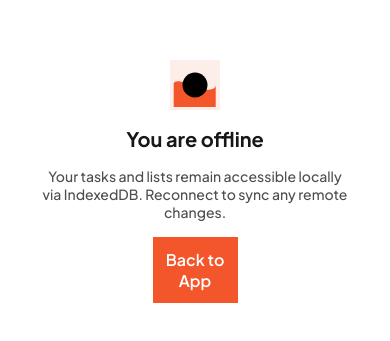
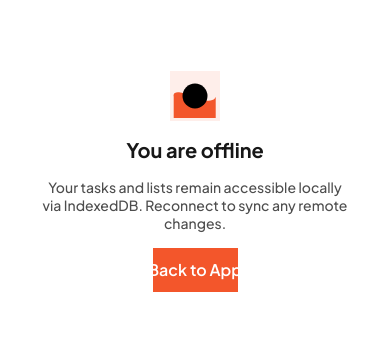
Before and after one commit to kathrik05/productivity, a React (Vite) app: page /offline in a window 390 px wide. Shown: the part 241-582 px from the top of the page. Built offline with nearby package versions, Linux system fonts and the light colour scheme.

Commit message:
fix: enforce equal 44px height on Primary/Secondary buttons, lock TopHead on mobile, and auto-update SW

```diff
--- a/src/components/ui/Button.tsx
+++ b/src/components/ui/Button.tsx
@@ -31,7 +31,7 @@ export const Button = React.forwardRef<HTMLButtonElement, ButtonProps>(
         ref={ref}
         type={asChild ? undefined : (props.type ?? 'button')}
         className={cn(
-          'inline-flex items-center justify-center p-3 min-h-[44px] relative transition-colors focus-visible:outline-none focus-visible:ring-2 focus-visible:ring-accent focus-visible:ring-offset-2 disabled:pointer-events-none disabled:opacity-50',
+          'box-border inline-flex items-center justify-center px-3 h-11 min-h-[44px] relative shrink-0 transition-colors focus-visible:outline-none focus-visible:ring-2 focus-visible:ring-accent focus-visible:ring-offset-2 disabled:pointer-events-none disabled:opacity-50',
           variant === 'primary' && [
             fullWidth ? 'flex-1 min-w-px' : 'w-[152px]',
             isForcedHover
@@ -40,7 +40,7 @@ export const Button = React.forwardRef<HTMLButtonElement, ButtonProps>(
           ],
           variant === 'secondary' && [
             fullWidth ? 'flex-1 min-w-px' : 'w-[158px]',
-            'border-3 border-solid bg-transparent',
+            'border-3 border-solid bg-primary',
             isForcedHover
               ? 'border-accent-hover text-accent-hover'
               : 'border-accent hover:border-accent-hover text-accent hover:text-accent-hover',
@@ -51,8 +51,8 @@ export const Button = React.forwardRef<HTMLButtonElement, ButtonProps>(
       >
         <span
           className={cn(
-            'font-sans text-button font-semibold leading-[normal] text-center',
-            variant === 'primary' ? 'w-[85px]' : 'whitespace-nowrap'
+            'font-sans text-button font-semibold leading-[normal] text-center whitespace-nowrap',
+            variant === 'primary' ? 'w-[85px]' : ''
           )}
         >
           {children}
--- a/src/components/ui/PopUpModal.tsx
+++ b/src/components/ui/PopUpModal.tsx
@@ -87,7 +87,7 @@ export const PopUpModal: React.FC<PopUpModalProps> = ({
       onSubmit={handleSubmit}
       onClick={(e) => e.stopPropagation()}
       className={cn(
-        'flex flex-col h-[205.839px] items-start relative w-[310px]',
+        'flex flex-col items-start relative w-[310px]',
         className
       )}
       data-node-id="94:8587"
--- a/src/pages/HomeEmptyPage.tsx
+++ b/src/pages/HomeEmptyPage.tsx
@@ -65,7 +65,7 @@ export const HomeEmptyPage: React.FC<HomeEmptyPageProps> = ({
 
   return (
     <main
-      className="bg-secondary flex flex-col gap-3 h-screen h-[100dvh] w-full overflow-hidden"
+      className="bg-secondary fixed inset-0 flex flex-col gap-3 w-full overflow-hidden"
       data-node-id={isCreateListModalOpen ? '93:8318' : '93:8303'}
       data-name={isCreateListModalOpen ? 'create list' : 'create List'}
     >
--- a/vite.config.ts
+++ b/vite.config.ts
@@ -7,7 +7,7 @@ export default defineConfig({
   plugins: [
     react(),
     VitePWA({
-      registerType: 'prompt',
+      registerType: 'autoUpdate',
       includeAssets: [
         'favicon.svg',
         'icons/icon-192x192.png',
@@ -46,6 +46,9 @@ export default defineConfig({
         ],
       },
       workbox: {
+        skipWaiting: true,
+        clientsClaim: true,
+        cleanupOutdatedCaches: true,
         globPatterns: ['**/*.{js,css,html,ico,png,svg,woff,woff2}'],
         navigateFallback: '/index.html',
         runtimeCaching: [
```
